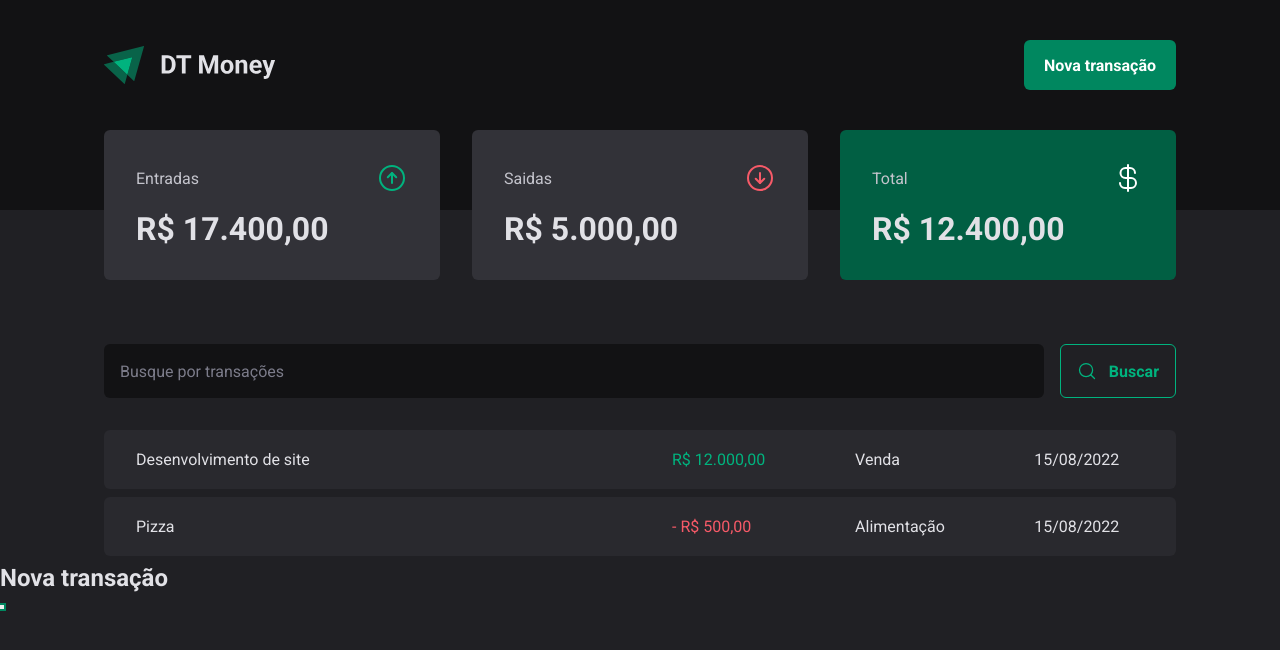
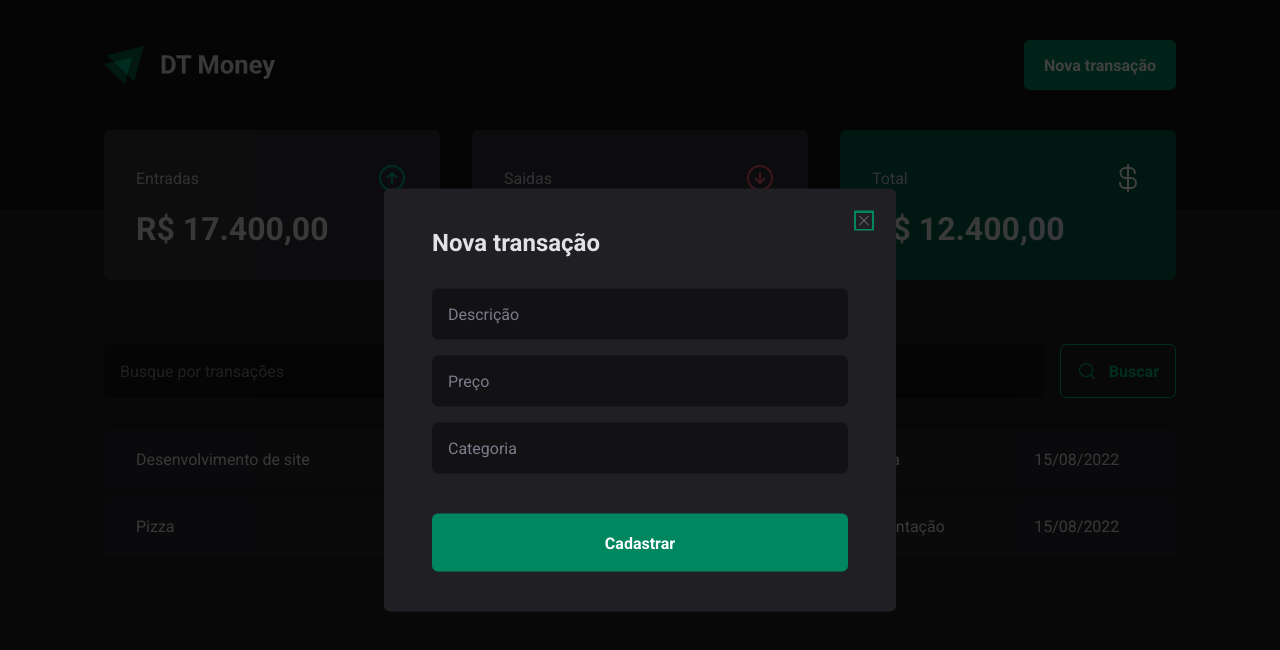
Before and after one commit to neanderdev/ignite-reactjs-dtmoney, a React (Vite) app: page / in a window 1280 px wide. Both pictures are taken after a click on the button "Nova transação". Shown: the top 650 px of the page. Built offline with nearby package versions, Linux system fonts and the light colour scheme.

Commit message:
Estrutura visual - Modal de nova transação

```diff
--- a/src/components/Header/index.tsx
+++ b/src/components/Header/index.tsx
@@ -1,6 +1,8 @@
 import * as Dialog from '@radix-ui/react-dialog'
 
 import { HeaderContainer, HeaderContent, NewTransactionButton } from './styles'
+
+import { NewTransactionModal } from '../NewTransactionModal'
 
 import logoImg from '../../assets/logo.svg'
 
@@ -15,15 +17,7 @@
                         <NewTransactionButton>Nova transação</NewTransactionButton>
                     </Dialog.Trigger>
 
-                    <Dialog.Portal>
-                        <Dialog.Overlay />
-
-                        <Dialog.Content>
-                            <Dialog.Title>Nova transação</Dialog.Title>
-
-                            <Dialog.Close />
-                        </Dialog.Content>
-                    </Dialog.Portal>
+                    <NewTransactionModal />
                 </Dialog.Root>
             </HeaderContent>
         </HeaderContainer>
--- /dev/null
+++ b/src/components/NewTransactionModal/index.tsx
@@ -0,0 +1,30 @@
+import * as Dialog from '@radix-ui/react-dialog'
+import { X } from 'phosphor-react'
+
+import { Overlay, CloseButton, Content } from './styles'
+
+export function NewTransactionModal() {
+    return (
+        <Dialog.Portal>
+            <Overlay />
+
+            <Content>
+                <Dialog.Title>Nova transação</Dialog.Title>
+
+                <CloseButton>
+                    <X />
+                </CloseButton>
+
+                <form action=''>
+                    <input type='text' placeholder='Descrição' required />
+                    <input type='number' placeholder='Preço' required />
+                    <input type='text' placeholder='Categoria' required />
+
+                    <button type='submit'>
+                        Cadastrar
+                    </button>
+                </form>
+            </Content>
+        </Dialog.Portal>
+    )
+}
--- /dev/null
+++ b/src/components/NewTransactionModal/styles.ts
@@ -0,0 +1,70 @@
+import styled from 'styled-components';
+import * as Dialog from '@radix-ui/react-dialog';
+
+export const Overlay = styled(Dialog.Overlay)`
+  position: fixed;
+  width: 100vw;
+  height: 100vh;
+  inset: 0;
+  background: rgba(0, 0, 0, 0.75);
+`;
+
+export const CloseButton = styled(Dialog.Close)`
+  position: absolute;
+  background: transparent;
+  border: 0;
+  top: 1.5rem;
+  right: 1.5rem;
+  line-height: 0;
+  cursor: pointer;
+  color: ${props => props.theme['gray-500']};
+`;
+
+export const Content = styled(Dialog.Content)`
+  min-width: 32rem;
+  border-radius: 6px;
+  padding: 2.5rem 3rem;
+  background: ${(props) => props.theme['gray-800']};
+
+  position: fixed;
+  top: 50%;
+  left: 50%;
+  transform: translate(-50%, -50%);
+
+  form {
+    margin-top: 2rem;
+
+    display: flex;
+    flex-direction: column;
+    gap: 1rem;
+
+    input {
+      border-radius: 6px;
+      border: 0;
+      background: ${(props) => props.theme['gray-900']};
+      color: ${(props) => props.theme['gray-300']};
+      padding: 1rem;
+
+      &::placeholder {
+        color: ${(props) => props.theme['gray-500']};
+      }
+    }
+
+    button[type='submit'] {
+      height: 58px;
+      border: 0;
+      background: ${(props) => props.theme['green-500']};
+      color: ${(props) => props.theme.white};
+      font-weight: bold;
+      padding: 0 1.25rem;
+      border-radius: 6px;
+      margin-top: 1.5rem;
+      cursor: pointer;
+
+      &:hover {
+        background: ${(props) => props.theme['green-700']};
+        transition: background-color 0.2s;
+      }
+    }
+  }
+`;
```
